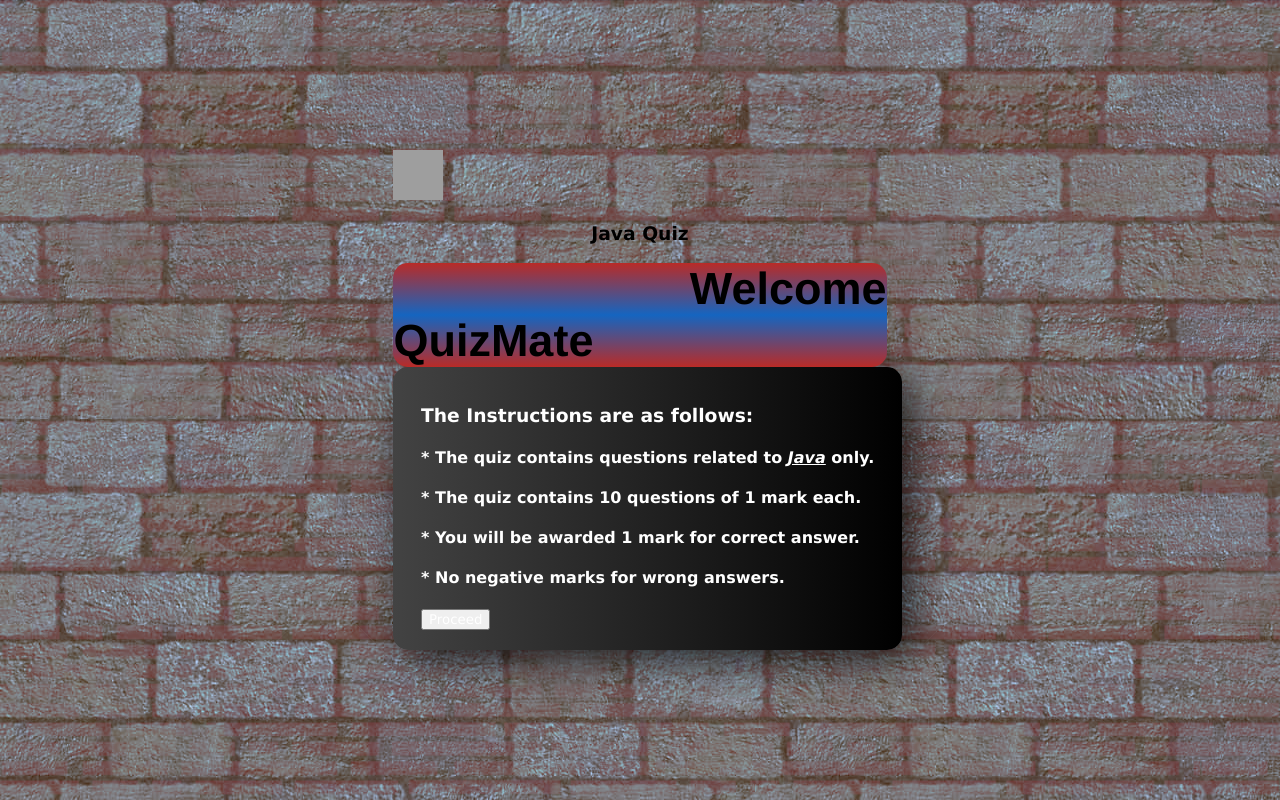
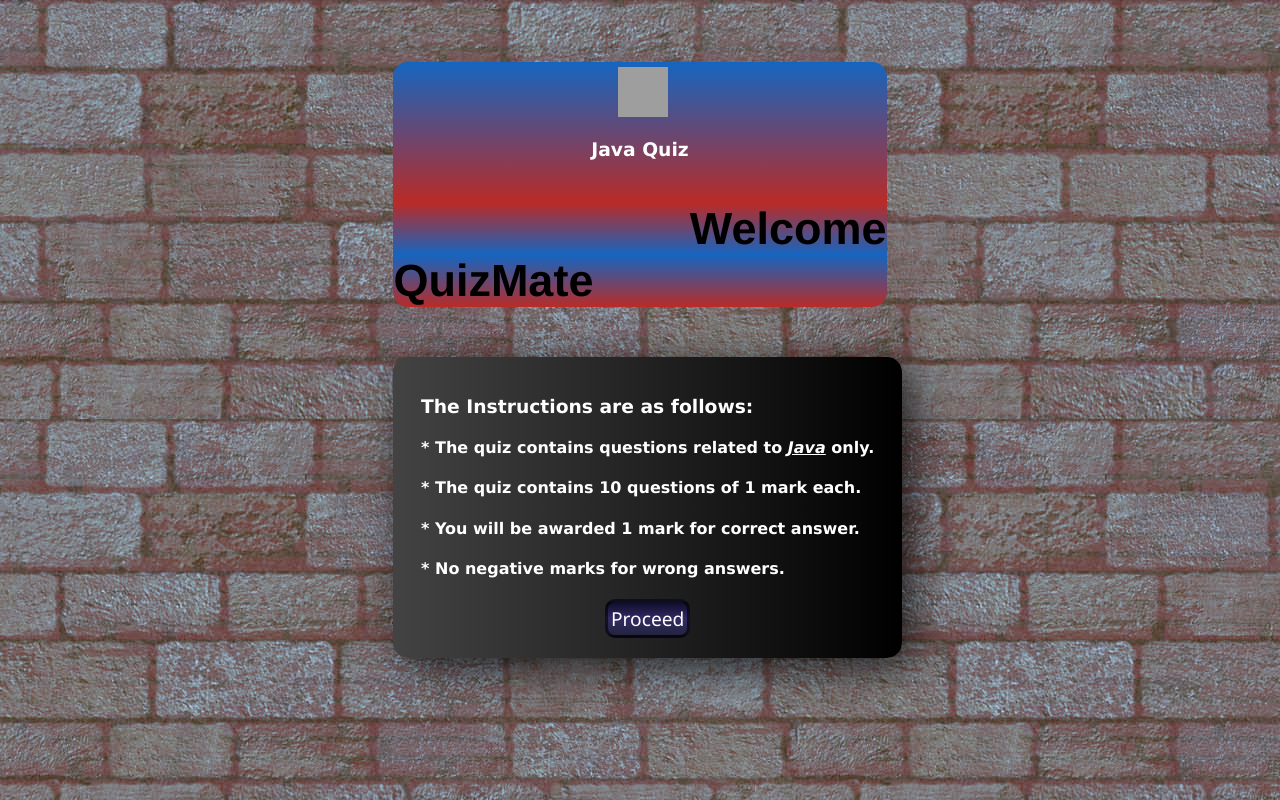
Before and after one commit to arnav2000agr/Quiz-App, a React (Create React App) app: page / in a window 1280 px wide. Built offline with nearby package versions, Linux system fonts and the light colour scheme; grey boxes are pictures that could not be loaded.

Commit message:
Added css to instructions

```diff
--- a/src/index.css
+++ b/src/index.css
@@ -18,7 +18,7 @@ body {
   display: flex;
   justify-content: center;
   align-items: center;
-  min-height: 100vh;
+  min-height: 90vh;
 }
 .mainheading{
   /* text-align: center; */
@@ -70,22 +70,11 @@ body {
     width:fit-content;
   }
 }
-
-
-.header{
-  text-align: center;
-  color: black;
-}
-
 .app {
 
   background: #000000;  /* fallback for old browsers */
   background: -webkit-linear-gradient(to right, #434343, #000000);  /* Chrome 10-25, Safari 5.1-6 */
   background: linear-gradient(to right, #434343, #000000); /* W3C, IE 10+/ Edge, Firefox 16+, Chrome 26+, Opera 12+, Safari 7+ */
-
-
-
-
   width: 95%;
   min-height: 200px;
   height: min-content;
@@ -102,7 +91,6 @@ body {
   align-items: center;
 }
 
-/* QUESTION/TIMER/LEFT SECTION */
 .question-section {
   width: 100%;
   position: relative;
@@ -116,25 +104,19 @@ body {
 .question-count span {
   font-size: 28px;
 }
-
 .question-text {
   margin-bottom: 12px;
 }
-
-
-/* ANSWERS/RIGHT SECTION */
 .answer-section {
   width: 100%;
   display: flex;
   flex-direction: column;
   justify-content: space-between;
 }
-
 .button {
   width: 100%;
   font-size: 16px;
   color: white;
-
   background: linear-gradient( #b92b27, #1565c0);
   border-radius: 15px;
   display: flex;
@@ -144,48 +126,36 @@ body {
   border: 3px solid #234668;
   cursor: pointer;
 }
-
 .button:hover {
   box-shadow: 1px 1px 0 rgb(1, 173, 253);
   background: linear-gradient( #009fff, #ec2f4b);
-
 }
-
 button:focus {
   outline: none;
 }
-
 button:svg {
   margin-right: 5px;
 }
 #returnbutton{
-  background:#ffffff;
   cursor:pointer;
-  align-items: left;
   display: flex;
   background: linear-gradient(#0f0c29, #302b63, #24243e);
-
   width:fit-content;
   margin-top: auto;
   transition-duration: 0.4s;
   padding:3px;
   border:3px solid black;
   border-radius: 10px;
-
-
 }
 #returnbutton:hover{
   box-shadow: 0.5px 0.5px 0 blue;
   background: linear-gradient( #0f0c29, #231996);
-
 }
 #headings{
   background: linear-gradient( #b92b27, #1565c0);
   display:flex;
   position: relative;
   overflow: hidden;
-  border-top-left-radius: 15px;
-  border-top-right-radius: 15px;
 }
  #headings2{
   background: linear-gradient(  #1565c0 ,#b92b27);
@@ -194,4 +164,33 @@ button:svg {
   overflow: hidden;
   border-bottom-left-radius: 15px;
   border-bottom-right-radius: 15px;
+  margin-bottom: 50px;
 }
+.logocontainer{
+  background: linear-gradient(#1565c0 ,#b92b27);
+  padding-top: 0px;
+  padding-bottom: 1.5rem;
+ text-align: center;
+ border-top-left-radius: 15px;
+  border-top-right-radius: 15px;
+}
+#logo{
+  padding-left: 5px;
+  padding-top: 5px;
+}
+.proceedbutton{
+ text-align: center;
+}
+#proceed{
+  font-family:'Segoe UI';
+  font-size: larger;
+  cursor:pointer;
+  background: linear-gradient(#0f0c29, #302b63, #24243e);
+  padding:3px;
+  border:3px solid rgba(0, 0, 0, 0.61);
+  border-radius: 10px;
+}
+#proceed:hover{
+  box-shadow: 0.5px 0.5px 0 blue;
+  background: linear-gradient( #0f0c29, #231996);
+}
```
